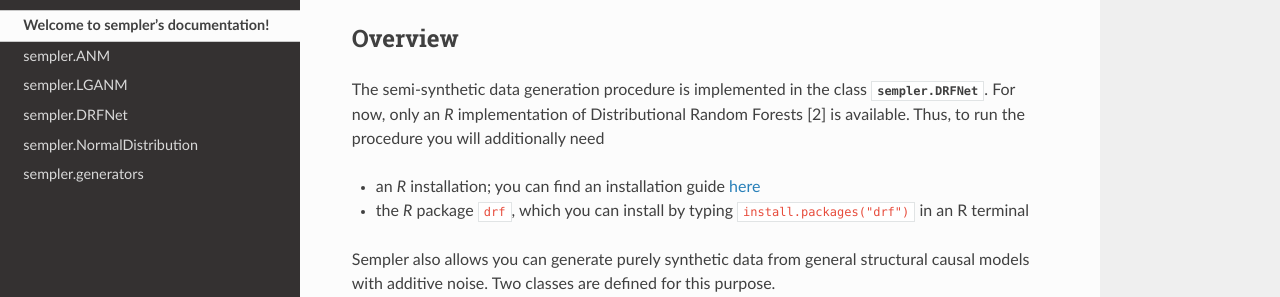
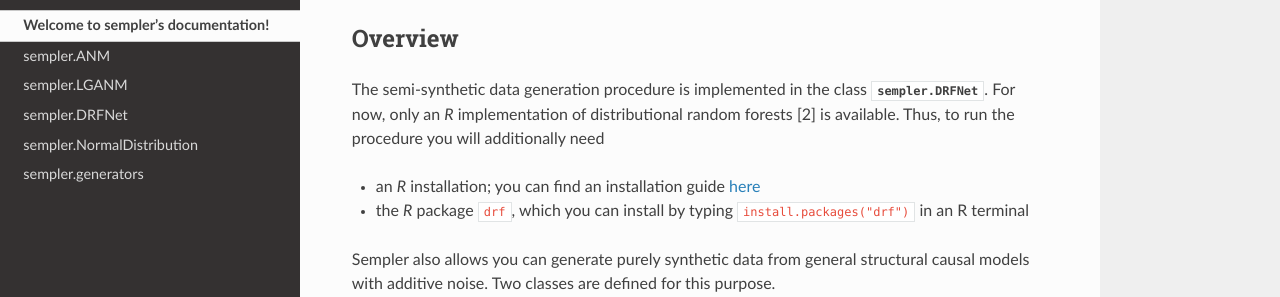
Before and after one commit to juangamella/sempler, a Sphinx documentation site: the page built from docs/source/index.rst, in a window 1280 px wide and 900 px high, scrolled down 328 px. Shown: the part 153-450 px from the top of the window. Built offline with Sphinx 7.4.7 and the Read the Docs theme 2.0.0, drawn with Linux system fonts in a browser that asks for light colours.

```diff
--- a/docs/source/drfnet.rst
+++ b/docs/source/drfnet.rst
@@ -16,7 +16,7 @@ As input, the procedure takes a directed acyclic graph over some variables and a
 
 **Additional R dependencies**
 
-For now, only an `R` implementation of Distributional Random Forests [2] is available. Thus, to run the procedure you will additionally need
+For now, only an `R` implementation of distributional random forests [2] is available. Thus, to run the procedure you will additionally need
 
 - an `R` installation; you can find an installation guide `here <https://rstudio-education.github.io/hopr/starting.html>`__
 - the `R` package ``drf``, which you can install by typing ``install.packages("drf")`` in an R terminal
--- a/docs/source/index.rst
+++ b/docs/source/index.rst
@@ -15,7 +15,7 @@ If you find this code useful, please consider citing:::
 Overview
 --------
 
-The semi-synthetic data generation procedure is implemented in the class :class:`sempler.DRFNet`. For now, only an `R` implementation of Distributional Random Forests [2] is available. Thus, to run the procedure you will additionally need
+The semi-synthetic data generation procedure is implemented in the class :class:`sempler.DRFNet`. For now, only an `R` implementation of distributional random forests [2] is available. Thus, to run the procedure you will additionally need
 
 - an `R` installation; you can find an installation guide `here <https://rstudio-education.github.io/hopr/starting.html>`__
 - the `R` package ``drf``, which you can install by typing ``install.packages("drf")`` in an R terminal
--- a/setup.py
+++ b/setup.py
@@ -12,5 +12,5 @@ setuptools.setup(
     description="Sample from general structural causal models (SCMs).",
     long_description=open("README.md").read(),
     long_description_content_type="text/markdown",
-    install_requires=["numpy>=1.17.0", "pandas", "rpy2"],
+    install_requires=["numpy>=1.17.0", "pandas>=1.2.1", "rpy2>=3.4.1"],
 )
```
